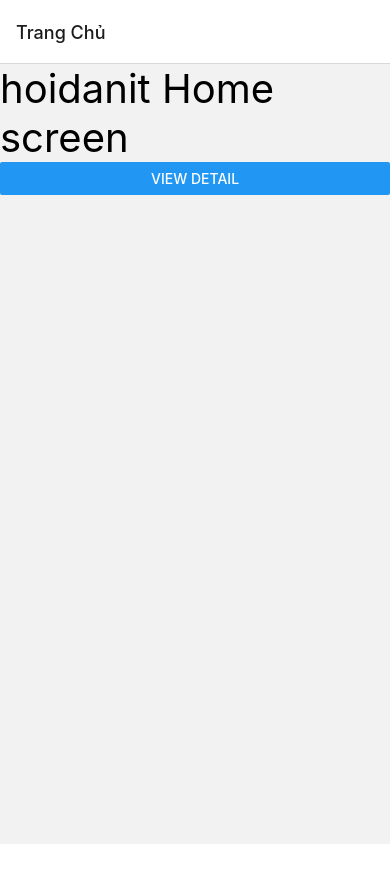
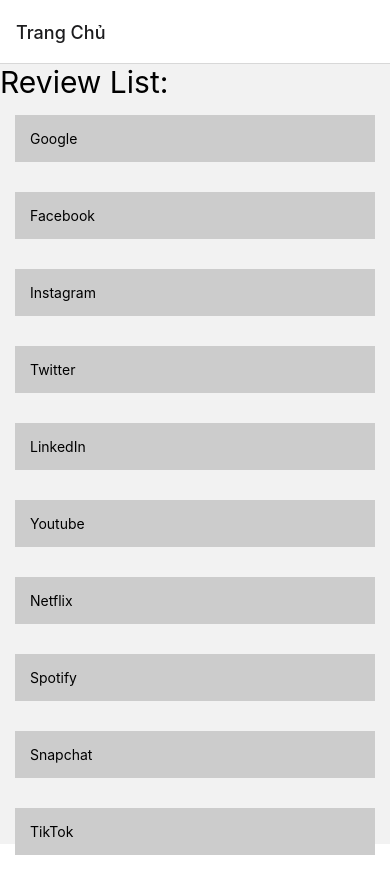
Before and after one commit to GTee2004/HocVeReactNative, a React Native app: screen /home in a window 390 px wide. Before the commit the page ends 844 px from the top, so only its background shows below. Built offline with nearby package versions, Linux system fonts and the light colour scheme.

Commit message:
Passing Parameters To Routers

```diff
--- a/components/Review/Detail.tsx
+++ b/components/Review/Detail.tsx
@@ -1,19 +1,30 @@
 import { Button, StyleSheet, Text, View } from "react-native"
 import { OPENSANS_REGULAR } from "../../utils/const";
-import { NavigationProp, ParamListBase, useNavigation } from "@react-navigation/native";
+import { NavigationProp, ParamListBase, RouteProp, useNavigation, useRoute } from "@react-navigation/native";
 
 const styles = StyleSheet.create({
     review: {
         fontSize: 30,
         fontFamily: OPENSANS_REGULAR
+    },
+    reviewText: {
+        fontSize: 20,
+        marginBottom: 15,
+        color: "blue",
+        fontFamily: OPENSANS_REGULAR
     }
+
 })
 const DetailScreen = () => {
+    const route: RouteProp<RootStackParamList, 'review-detail'> = useRoute();
+    const navigation: NavigationProp<RootStackParamList> = useNavigation();
 
-    const navigation: NavigationProp<RootStackParamList> = useNavigation();
     return (
         <View>
-            <Text style={styles.review}> detail screen google</Text>
+            <Text style={styles.review}>Review Detail</Text>
+            <Text style={styles.reviewText}>ID: {route.params?.id}</Text>
+            <Text style={styles.reviewText}>App: {route.params?.title}</Text>
+            <Text style={styles.reviewText}>Star: {route.params?.star}</Text>
             <Button title="Go Home"
             onPress={() => {navigation.navigate("home")}} />
         </View>
--- a/components/Review/Home.tsx
+++ b/components/Review/Home.tsx
@@ -1,15 +1,59 @@
-import { Button, Text, View } from "react-native"
+import { NavigationProp, useNavigation } from "@react-navigation/native";
+import { useState } from "react";
+import { Button, FlatList, StyleSheet, Text, TouchableOpacity, View } from "react-native"
 
+
+
+interface IReview {
+    id: number;
+    title: string;
+    star: number;
+}
 const HomeScreen = (props: any) => {
-    const { navigation } = props;
-    console.log(">>> check props: ", props);
+    const navigation: NavigationProp<RootStackParamList> = useNavigation();
+    const [review, setReview] = useState<IReview[]>([
+        { id: 1, title: "Google", star: 5 },
+        { id: 2, title: "Facebook", star: 4 },
+        { id: 3, title: "Instagram", star: 3 },
+        { id: 4, title: "Twitter", star: 2 },
+        { id: 5, title: "LinkedIn", star: 1 },
+        { id: 6, title: "Youtube", star: 5 },
+        { id: 7, title: "Netflix", star: 4 },
+        { id: 8, title: "Spotify", star: 3 },
+        { id: 9, title: "Snapchat", star: 2 },
+        { id: 10, title: "TikTok", star: 1 }
+    ]);
     return (
         <View>
-            <Text style={{ fontSize: 40 }}>hoidanit Home screen</Text>
-            <Button title="View Detail"
-                onPress={() => navigation.navigate("review-detail")} />
+            <Text style={{ fontSize: 30 }}>Review List:</Text>
+
+            <View>
+                <FlatList
+                    data={review}
+                    keyExtractor={(item) => item.id + ""}
+                    renderItem={({ item }) => {
+                        return (
+                        <TouchableOpacity
+                            onPress={() => navigation.navigate("review-detail", item)}
+                            >
+                            <View style={styles.reviewItem}>
+                                <Text>{item.title}</Text>
+                            </View>
+                        </TouchableOpacity>
+                       )
+                    }}
+                />
+            </View>
         </View>
     )
 }
 
+const styles = StyleSheet.create({
+    reviewItem: {
+        padding: 15,
+        backgroundColor: "#ccc",
+        margin: 15
+    }
+})
+
 export default HomeScreen;
--- a/types/route.d.ts
+++ b/types/route.d.ts
@@ -1,5 +1,5 @@
 type RootStackParamList = {
   home: undefined;
-  "review-detail": undefined;
+  "review-detail": {id: number; title: string; star: number };
 
 };
```
